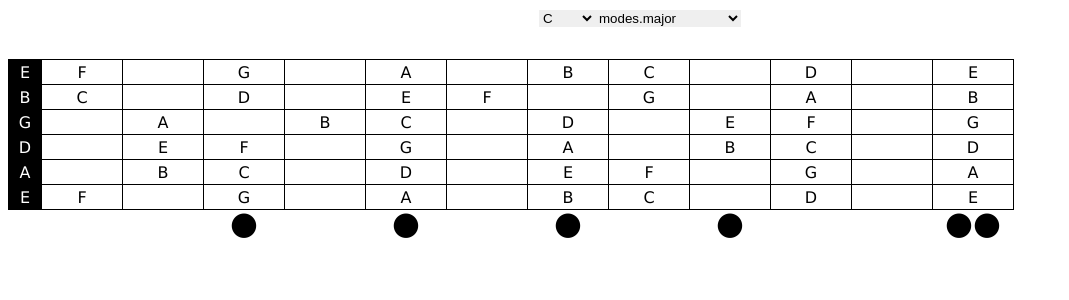
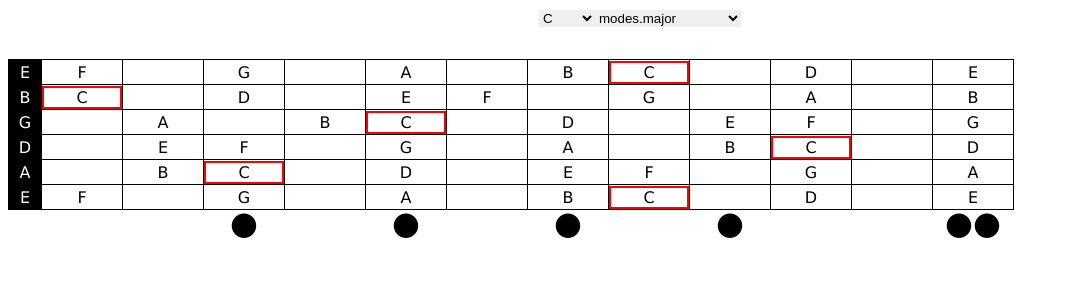
Before and after one commit to ric03/guitar-scales, a Vue app: page / in a window 1280 px wide. Shown: the top 300 px of the page, without its empty margins (0-1069 px from the left). Built offline with nearby package versions, Linux system fonts and the light colour scheme.

Commit message:
highlight base note

```diff
--- a/src/App.vue
+++ b/src/App.vue
@@ -13,7 +13,7 @@
     <table class="neck">
       <tr class="frets" v-for="(row, index) in rows" :key="index">
         <td class="fret" v-for="(note, index) in row" :key="index" >
-          <div class="note" v-show="isSelected(note)">
+          <div :class="[{ base: note === currentNote }, 'note']" v-show="isSelected(note)">
             {{ note }}
           </div>
         </td>
@@ -132,6 +132,11 @@ body {
 
         color: white;
       }
+
+      .note.base {
+        border: 2px solid red;
+      }
+
     }
   }
 
```
